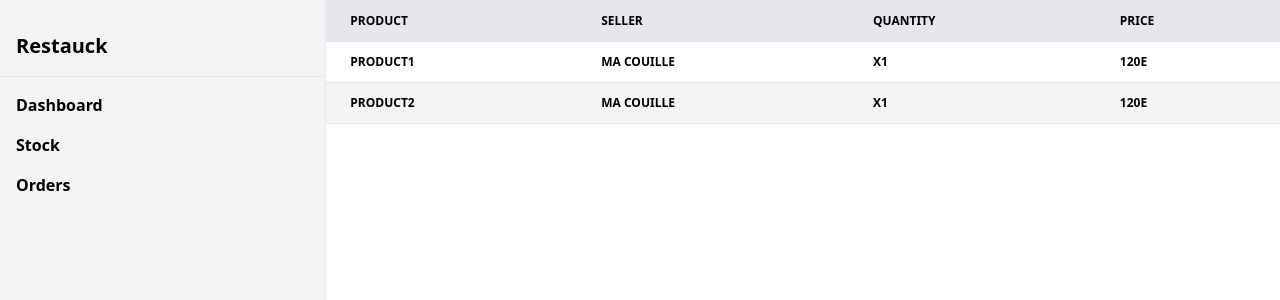
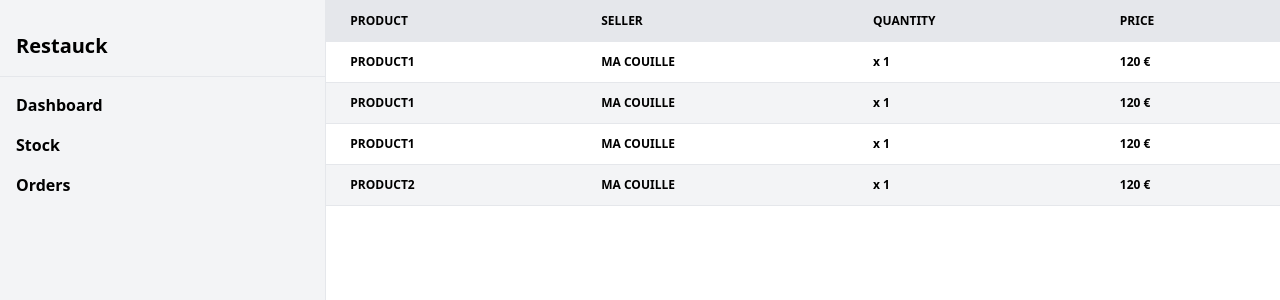
Before and after one commit to LesImmortels/GottaGoHack1, a React (Create React App) app in the folder restock/: page /orders/orderinfo/123456789 in a window 1280 px wide. Shown: the top 300 px of the page. Built offline with nearby package versions, Linux system fonts and the light colour scheme.

Commit message:
orderinfo working

```diff
--- a/restock/src/components/ProductInfo.js
+++ b/restock/src/components/ProductInfo.js
@@ -1,11 +1,14 @@
-function ProductInfo({product}) {
+function ProductInfo({ product }) {
 
     return (
         <tr className="even:bg-gray-100">
             <th className="px-6 align-middle border border-solid py-3 text-xs uppercase border-l-0 border-r-0 whitespace-nowrap font-semibold text-left">{product.name}</th>
-            <th className="px-6 align-middle border border-solid py-3 text-xs uppercase border-l-0 border-r-0 whitespace-nowrap font-semibold text-left">{product.seller}</th>
-            <th className="px-6 align-middle border border-solid py-3 text-xs uppercase border-l-0 border-r-0 whitespace-nowrap font-semibold text-left">{product.quantity}</th>
-            <th className="px-6 align-middle border border-solid py-3 text-xs uppercase border-l-0 border-r-0 whitespace-nowrap font-semibold text-left">{product.price}</th>
+            <th className="px-6 align-middle border border-solid py-3 text-xs uppercase border-l-0 border-r-0 whitespace-nowrap font-semibold text-left">
+                <a href="https://www.mycouilleseller.com">{product.seller}</a>
+
+            </th>
+            <th className="px-6 align-middle border border-solid py-3 text-xs lowercase border-l-0 border-r-0 whitespace-nowrap font-semibold text-left">x {product.quantity}</th>
+            <th className="px-6 align-middle border border-solid py-3 text-xs uppercase border-l-0 border-r-0 whitespace-nowrap font-semibold text-left">{product.price} €</th>
         </tr>
     )
 }
--- a/restock/src/pages/OrderInfo.js
+++ b/restock/src/pages/OrderInfo.js
@@ -9,14 +9,32 @@ function OrderInfo() {
     let orders = [
         {
             name: "order1", price: "123", date: "Yesterday", id: "123456789", products: [
-                { name: "Product1", seller: "ma couille", quantity: "x1", price: "120e" },
-                { name: "Product2", seller: "ma couille", quantity: "x1", price: "120e" }
+                { name: "Product1", seller: "ma couille", quantity: "1", price: "120" },
+                { name: "Product1", seller: "ma couille", quantity: "1", price: "120" },
+                { name: "Product1", seller: "ma couille", quantity: "1", price: "120" },
+                { name: "Product2", seller: "ma couille", quantity: "1", price: "120" }
+            ]
+        }, {
+            name: "order1", price: "123", date: "Yesterday", id: "123456789", products: [
+                { name: "Product1", seller: "ma couille", quantity: "1", price: "120" },
+                { name: "Product1", seller: "ma couille", quantity: "1", price: "120" },
+                { name: "Product1", seller: "ma couille", quantity: "1", price: "120" },
+                { name: "Product2", seller: "ma couille", quantity: "1", price: "120" }
+            ]
+        }, {
+            name: "order1", price: "123", date: "Yesterday", id: "123456789", products: [
+                { name: "Product1", seller: "ma couille", quantity: "1", price: "120" },
+                { name: "Product1", seller: "ma couille", quantity: "1", price: "120" },
+                { name: "Product1", seller: "ma couille", quantity: "1", price: "120" },
+                { name: "Product2", seller: "ma couille", quantity: "1", price: "120" }
             ]
         },
         {
             name: "order2", price: "123", date: "Yesterday", id: "987654321", products: [
-                { name: "Product1", seller: "ma couille", quantity: "x1", price: "120e" },
-                { name: "Product2", seller: "ma couille", quantity: "x1", price: "120e" }
+                { name: "Product1", seller: "ma couille", quantity: "1", price: "120" },
+                { name: "Product1", seller: "ma couille", quantity: "1", price: "120" },
+                { name: "Product1", seller: "ma couille", quantity: "1", price: "120" },
+                { name: "Product2", seller: "ma couille", quantity: "1", price: "120" }
             ]
         }
     ]
```
